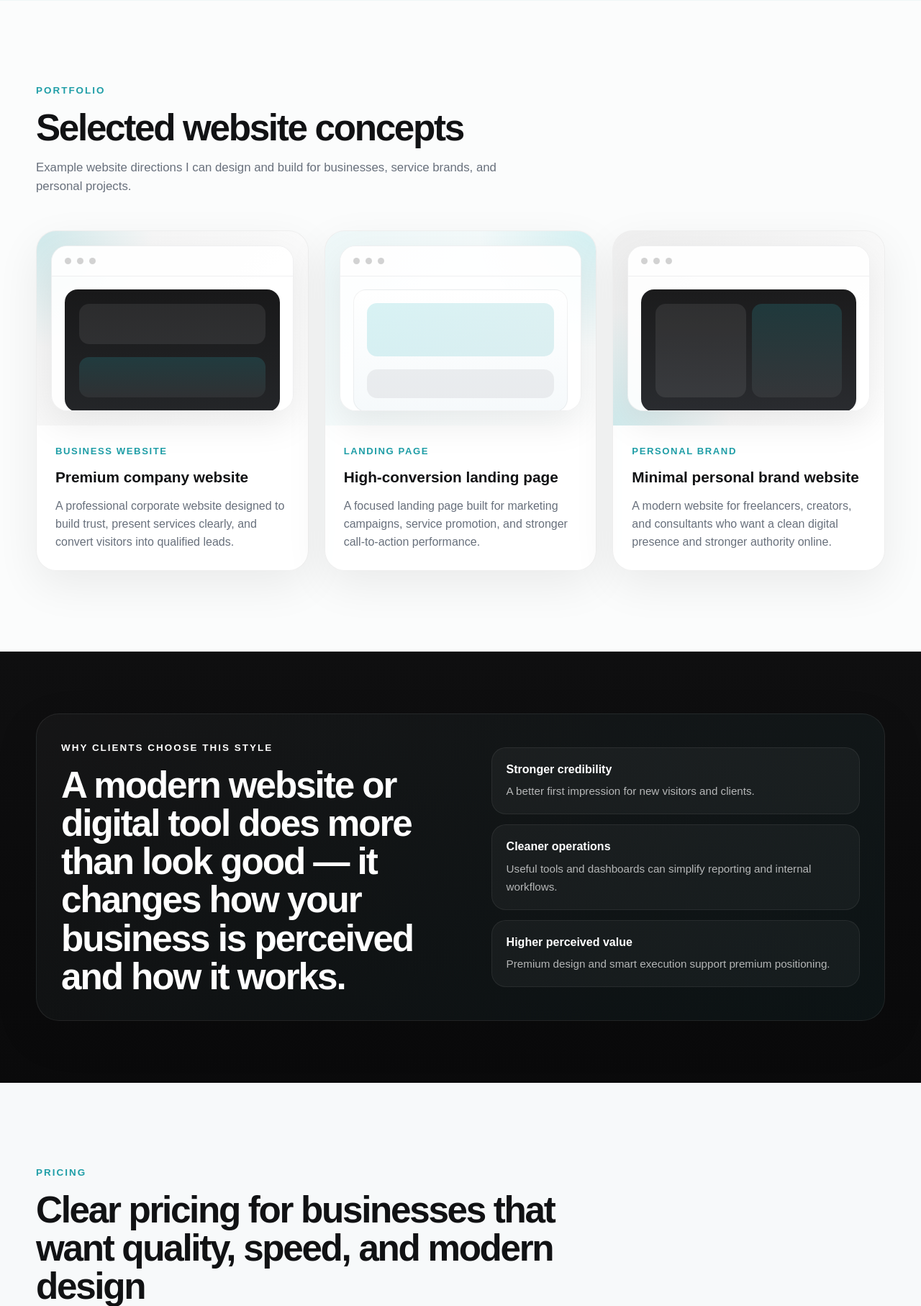
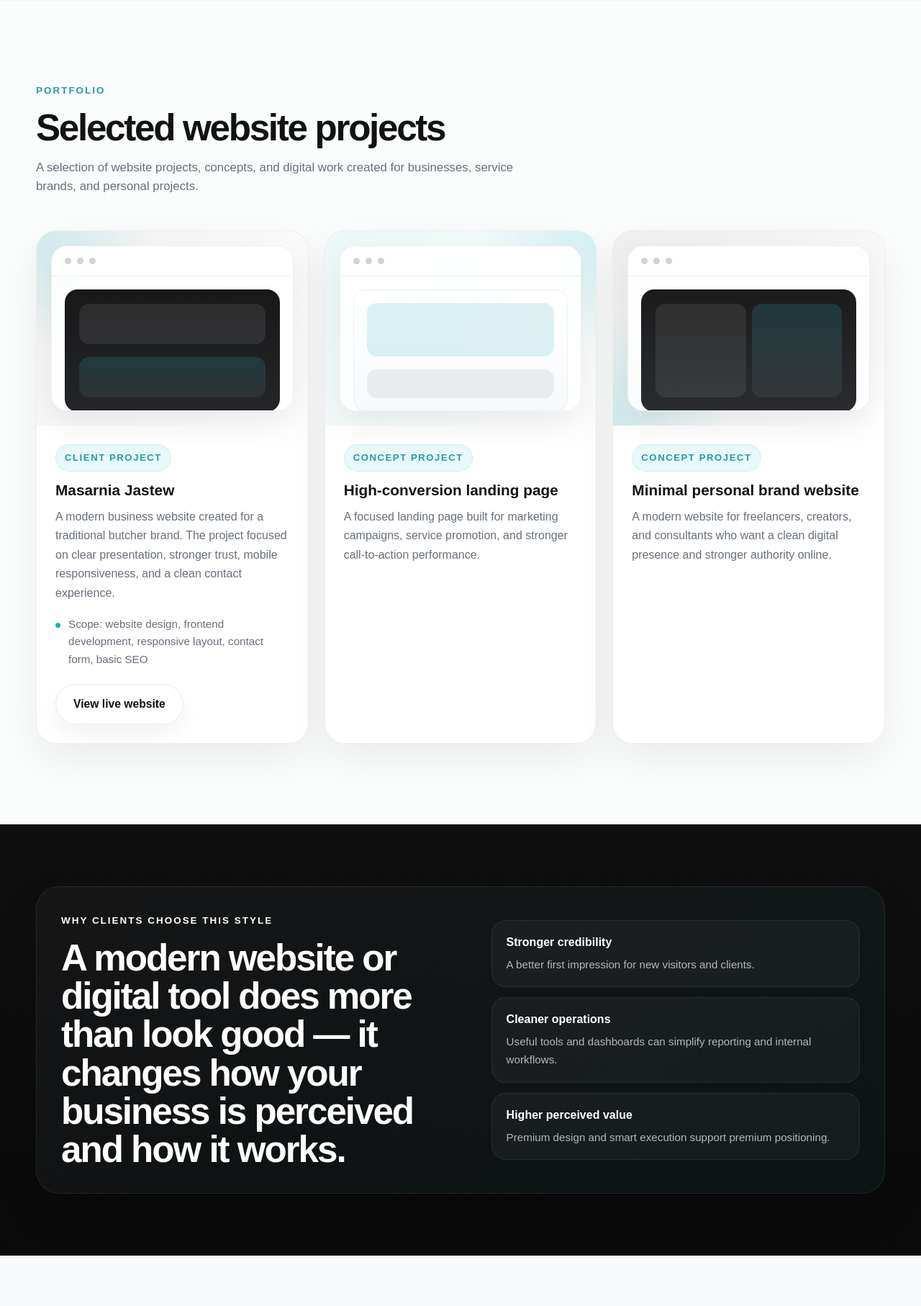
Before and after one commit to Ankielpe/ankiel-studio, a Flask app: page / in a window 1280 px wide. Shown: the part 4065-5879 px from the top of the page at 72% size. Run offline with Flask 3, Linux system fonts and the light colour scheme; parts of the project's set-up code (start-up, migrations or seed data) failed here and were passed over.

Commit message:
dodanie masarni do portfolio

```diff
--- a/static/css/style.css
+++ b/static/css/style.css
@@ -968,6 +968,79 @@ html[lang="pl"] .hero h1 {
   color: var(--text-soft);
 }
 
+.portfolio-body {
+  display: flex;
+  flex-direction: column;
+  height: 100%;
+}
+
+.portfolio-body p:not(.portfolio-label) {
+  color: var(--text-soft);
+  line-height: 1.65;
+}
+
+.portfolio-meta {
+  list-style: none;
+  margin: 18px 0 0;
+  padding: 0;
+  display: grid;
+  gap: 10px;
+}
+
+.portfolio-meta li {
+  position: relative;
+  padding-left: 18px;
+  color: var(--text-soft);
+  font-size: 0.95rem;
+  line-height: 1.6;
+}
+
+.portfolio-meta li::before {
+  content: "";
+  position: absolute;
+  left: 0;
+  top: 10px;
+  width: 7px;
+  height: 7px;
+  border-radius: 50%;
+  background: linear-gradient(135deg, var(--accent), var(--accent-2));
+}
+
+.portfolio-body .btn {
+  margin-top: 20px;
+  width: fit-content;
+}
+
+.portfolio-card .btn-secondary {
+  background: rgba(255, 255, 255, 0.88);
+  border: 1px solid rgba(15, 15, 16, 0.08);
+  box-shadow: 0 14px 34px rgba(15, 15, 16, 0.06);
+}
+
+.portfolio-card .btn-secondary:hover {
+  border-color: rgba(43, 185, 195, 0.22);
+  box-shadow: 0 18px 40px rgba(15, 15, 16, 0.08);
+}
+
+.portfolio-card .portfolio-meta + .btn {
+  margin-top: 22px;
+}
+
+.portfolio-card .portfolio-label {
+  display: inline-flex;
+  align-items: center;
+  width: fit-content;
+  padding: 8px 12px;
+  border-radius: 999px;
+  background: rgba(43, 185, 195, 0.10);
+  border: 1px solid rgba(43, 185, 195, 0.14);
+  margin-bottom: 14px;
+}
+
+.portfolio-card .portfolio-body h3 {
+  line-height: 1.15;
+}
+
 /* VALUE STRIP */
 .value-strip {
   display: grid;
@@ -1501,6 +1574,10 @@ html[lang="pl"] .hero h1 {
   .footer-links {
     gap: 14px;
   }
+
+   .portfolio-body .btn {
+    width: 100%;
+  }
 }
 
 @media (max-width: 480px) {
--- a/templates/index.html
+++ b/templates/index.html
@@ -344,9 +344,9 @@
   <div class="container">
     <div class="section-heading reveal">
       <span class="section-kicker">{{ _("Portfolio") }}</span>
-          <h2>{{ _("Selected website concepts") }}</h2>
+      <h2>{{ _("Selected website projects") }}</h2>
       <p>
-            {{ _("Example website directions I can design and build for businesses, service brands, and personal projects.") }}
+        {{ _("A selection of website projects, concepts, and digital work created for businesses, service brands, and personal projects.") }}
       </p>
     </div>
 
@@ -361,9 +361,17 @@
           </div>
         </div>
         <div class="portfolio-body">
-              <p class="portfolio-label">{{ _("Business Website") }}</p>
-              <h3>{{ _("Premium company website") }}</h3>
-              <p>{{ _("A professional corporate website designed to build trust, present services clearly, and convert visitors into qualified leads.") }}</p>
+          <p class="portfolio-label">{{ _("Client project") }}</p>
+          <h3>{{ _("Masarnia Jastew") }}</h3>
+          <p>{{ _("A modern business website created for a traditional butcher brand. The project focused on clear presentation, stronger trust, mobile responsiveness, and a clean contact experience.") }}</p>
+
+          <ul class="portfolio-meta">
+            <li>{{ _("Scope: website design, frontend development, responsive layout, contact form, basic SEO") }}</li>
+          </ul>
+
+          <a href="https://masarniajastew.pl/" target="_blank" rel="noopener noreferrer" class="btn btn-secondary">
+            {{ _("View live website") }}
+          </a>
         </div>
       </article>
 
@@ -377,7 +385,7 @@
           </div>
         </div>
         <div class="portfolio-body">
-              <p class="portfolio-label">{{ _("Landing Page") }}</p>
+          <p class="portfolio-label">{{ _("Concept project") }}</p>
           <h3>{{ _("High-conversion landing page") }}</h3>
           <p>{{ _("A focused landing page built for marketing campaigns, service promotion, and stronger call-to-action performance.") }}</p>
         </div>
@@ -393,7 +401,7 @@
           </div>
         </div>
         <div class="portfolio-body">
-              <p class="portfolio-label">{{ _("Personal Brand") }}</p>
+          <p class="portfolio-label">{{ _("Concept project") }}</p>
           <h3>{{ _("Minimal personal brand website") }}</h3>
           <p>{{ _("A modern website for freelancers, creators, and consultants who want a clean digital presence and stronger authority online.") }}</p>
         </div>
```
Also changed, not shown: translations/pl/LC_MESSAGES/messages.po, 1 other file. Lines whose indentation alone changed are shown as unchanged.
